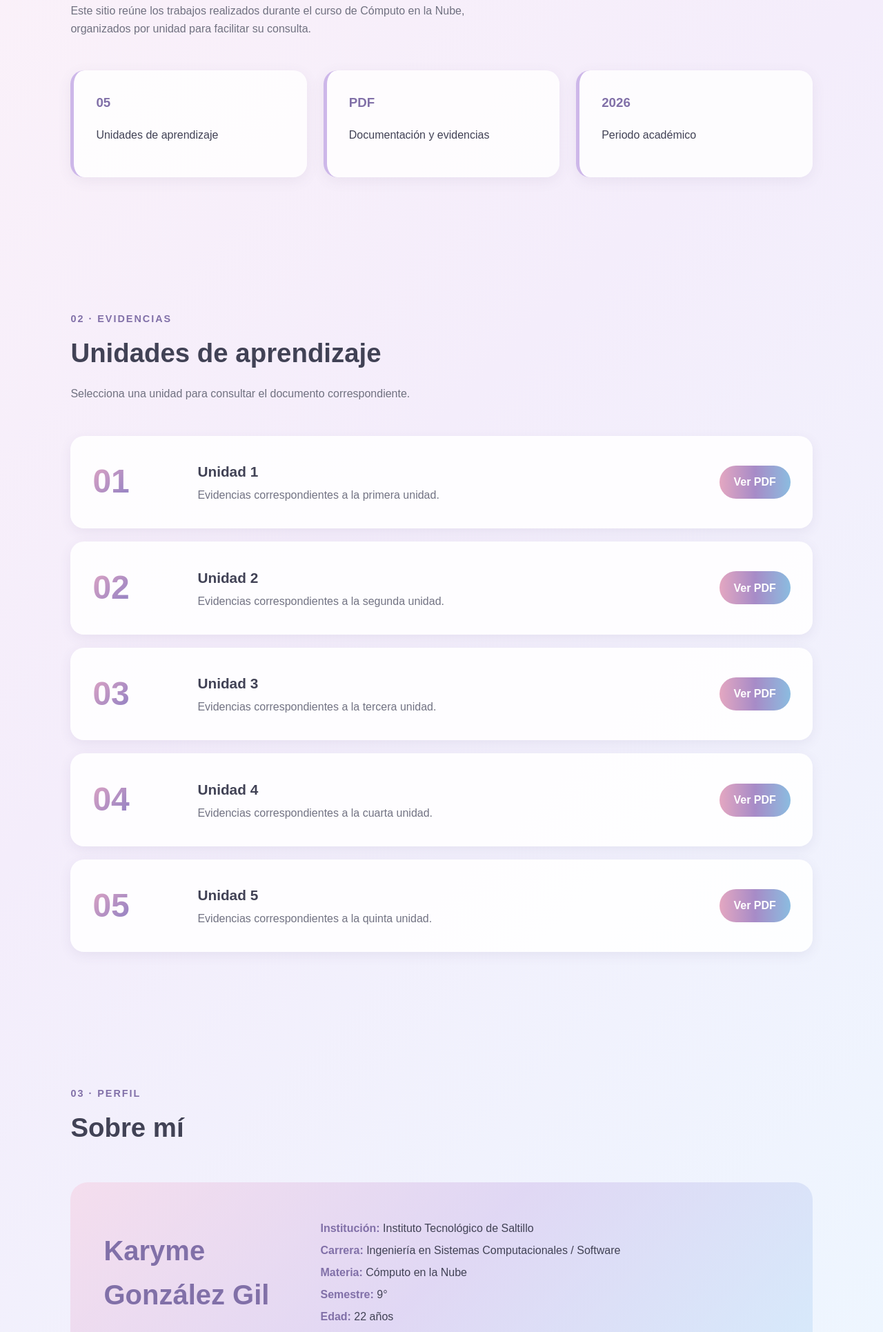
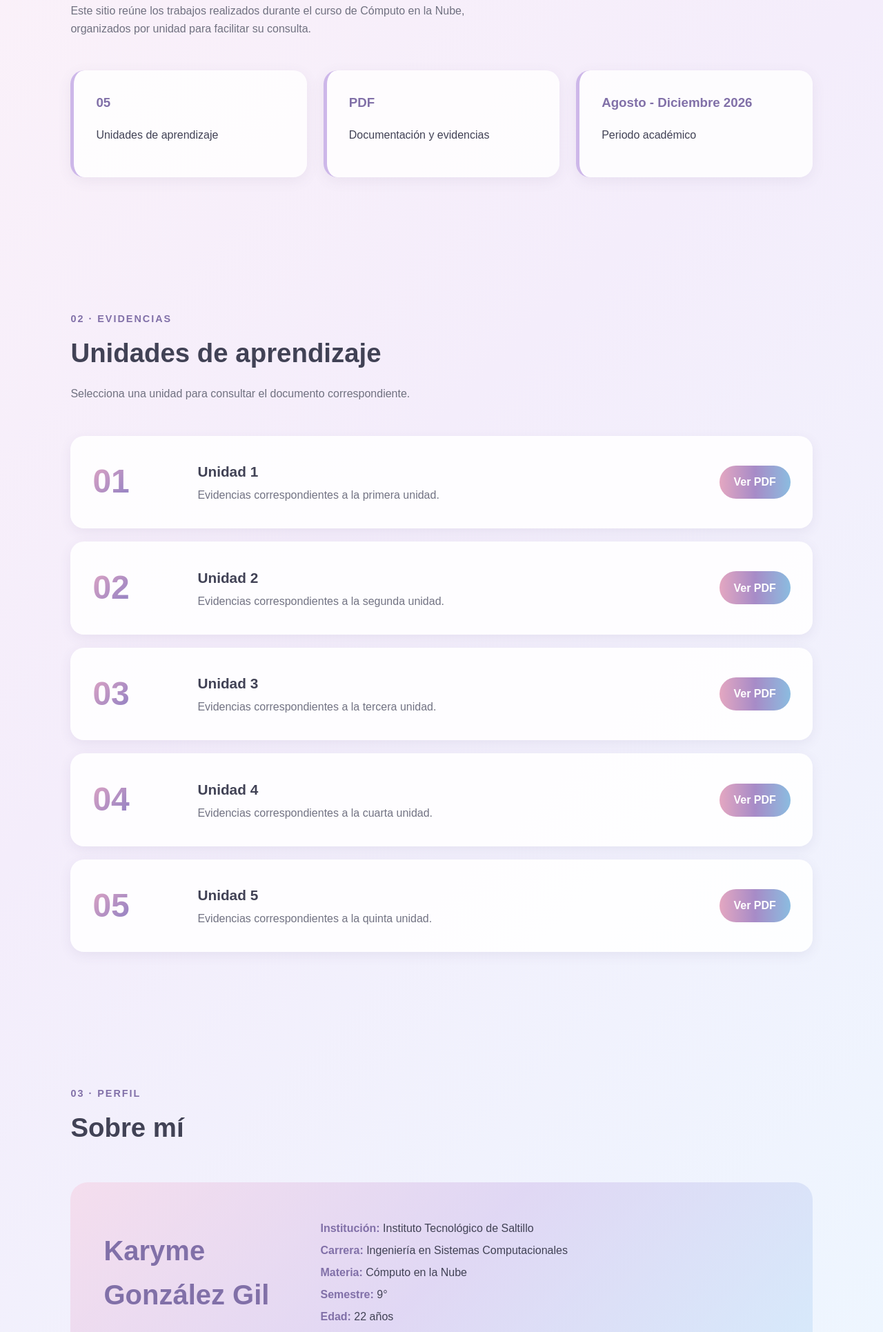
Before and after one commit to Karymegzl/ComputoEnLaNube, a plain HTML site: page index.html in a window 1280 px wide. Shown: the part 992-2923 px from the top of the page at 69% size. Drawn offline with Linux system fonts and the light colour scheme.

Commit message:
index.html

```diff
--- a/index.html
+++ b/index.html
@@ -563,7 +563,7 @@
             </div>
 
             <div class="overview-item">
-                <h3>2026</h3>
+                <h3>Agosto - Diciembre 2026</h3>
                 <p>
                     Periodo académico
                 </p>
@@ -788,7 +788,7 @@
 
                 <p>
                     <strong>Carrera:</strong>
-                    Ingeniería en Sistemas Computacionales / Software
+                    Ingeniería en Sistemas Computacionales
                 </p>
 
                 <p>
```
